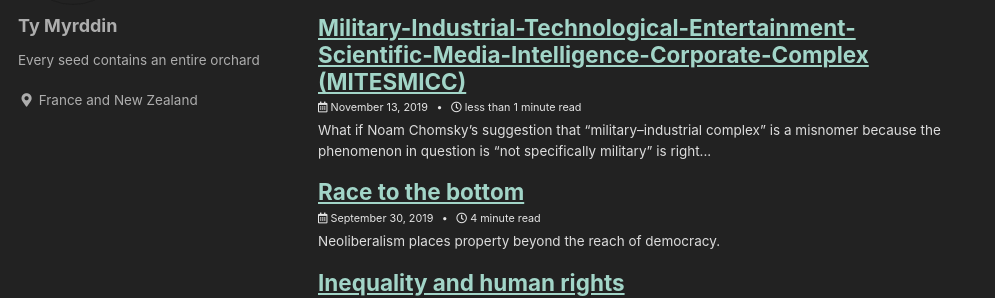
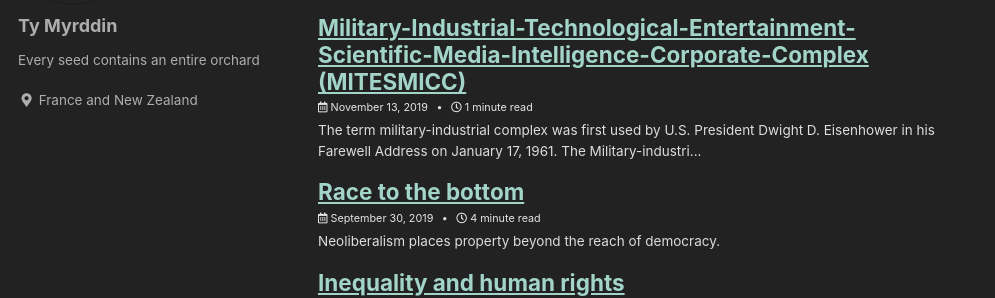
Before and after one commit to tymyrddin/tymyrddin.github.io, a Jekyll site: the page built from _pages/year-archive.md, in a window 1280 px wide and 900 px high, scrolled down 3284 px. Shown: the part 159-457 px from the top of the window, without its empty margins (0-995 px from the left). Built offline with Jekyll 4.4.1, drawn with Linux system fonts in a browser that asks for light colours; cached includes are drawn as plain includes; some of the changed lines change nothing that is shown.

Commit message:
mitesmicc

```diff
--- a/_posts/2019-11-13-mitesmicc.md
+++ b/_posts/2019-11-13-mitesmicc.md
@@ -11,6 +11,8 @@ tags:
   - Humour
 ---
 
+The term [military-industrial complex](https://www.militaryindustrialcomplex.com/) was first used by U.S. President Dwight D. Eisenhower in his Farewell Address on January 17, 1961. The Military-industrial complex is supposedly a network of individuals and institutions involved in the production of weapons and military technologies attempting to marshal political support for continued or increased military spending by a national government. It can also be defined as “an informal and changing coalition of groups with vested psychological, moral, and material interests in the continuous development and maintenance of high levels of weaponry, in preservation of colonial markets and in military-strategic conceptions of internal affairs.”. Apparently it is made up of tens of thousands of contributors spanning the globe.
+
 What if Noam Chomsky's suggestion that “military–industrial complex” is a misnomer because the phenomenon in question is “not specifically military” is right on the dot? What if it is still “the industrial system operating under one or another pretext where defence was a pretext for a long time)”?
 
 What if the pretext is still defence, but “the complex” has adapted to using new forms of control to further its own interests?
```
